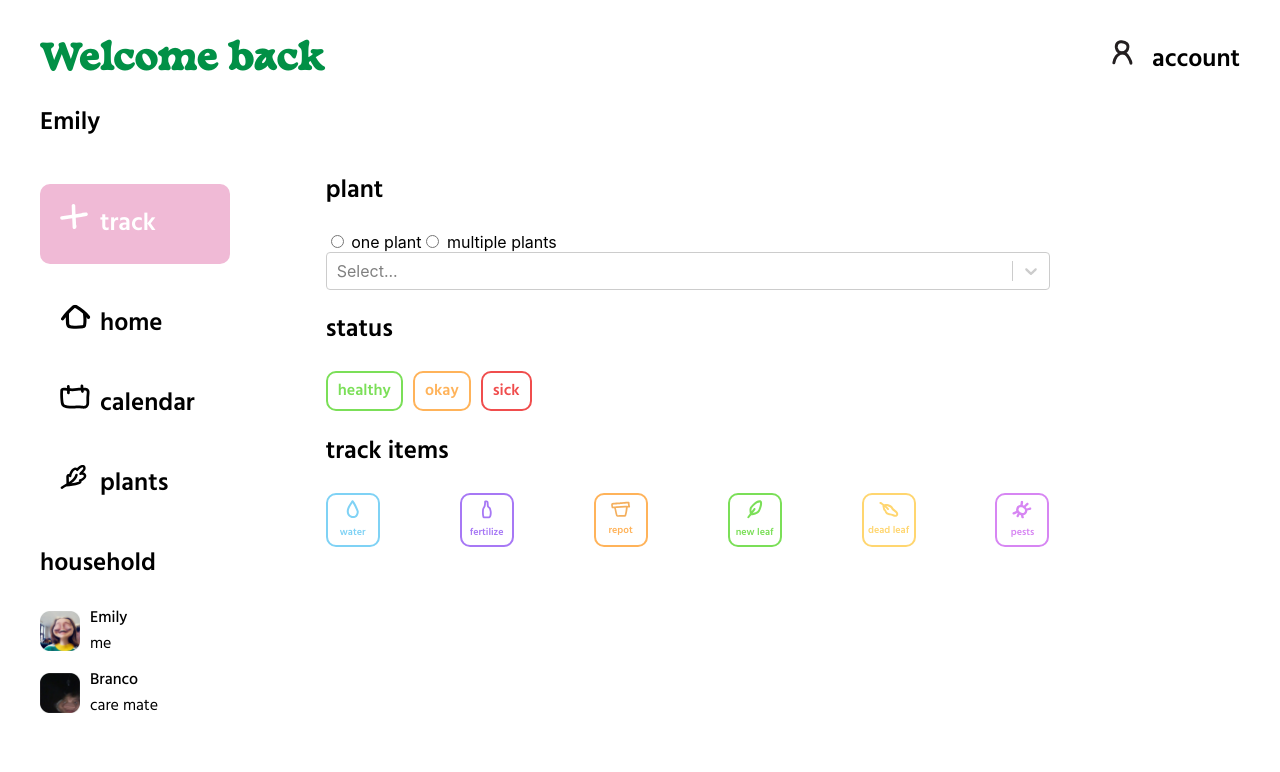
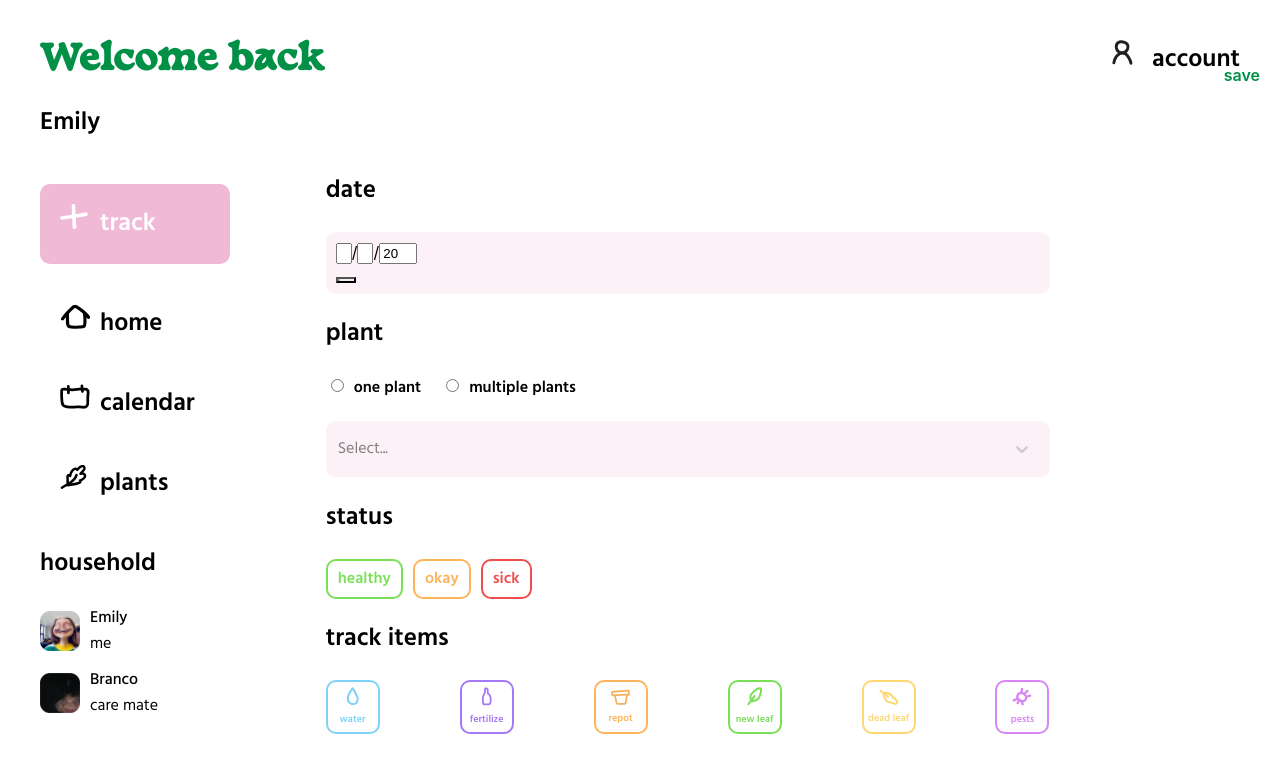
Before and after one commit to emilyberghen/hoya, a React (Create React App) app: page /track in a window 1280 px wide. Shown: the top 772 px of the page. Built offline with nearby package versions, Linux system fonts and the light colour scheme.

Commit message:
update track

```diff
--- a/package.json
+++ b/package.json
@@ -9,6 +9,7 @@
     "node-sass": "^6.0.0",
     "react": "^17.0.2",
     "react-calendar": "^3.4.0",
+    "react-date-picker": "^8.2.0",
     "react-dom": "^17.0.2",
     "react-router-dom": "^5.2.0",
     "react-scripts": "4.0.3",
--- a/src/App.scss
+++ b/src/App.scss
@@ -372,6 +372,64 @@ main {
     color: $red;
     border: 2px solid $red;
   }
+
+  label {
+    font-size: $font-size-m;
+    font-weight: 600;
+    margin-right: $margin-m;
+  }
+  .radio-buttons input {
+    margin-right: $margin-s;
+  }
+
+  .submit {
+    position: absolute;
+    top: 65px;
+    right: $margin-m;
+    font-size: $font-size-m;
+    font-weight: 600;
+    color: $color-primary;
+  }
+
+  .react-date-picker {
+    width: 100%;
+  }
+
+  .react-select {
+    margin-top: $margin-m;
+  }
+
+  .react-date-picker__wrapper,
+  .react-select__control {
+    border: none;
+    background-color: $color-secondary-light;
+    border-radius: $border-radius;
+    padding: $margin-s;
+  }
+
+  .react-date-picker__calendar-button {
+    background-image: url(./icons/calendar.svg);
+    background-size: contain;
+    background-repeat: no-repeat;
+    width: 20px;
+  }
+  .react-date-picker__calendar-button svg {
+    display: none;
+  }
+
+  .react-select__value-container {
+    font-family: "Hind", sans-serif;
+    font-size: $font-size-m;
+    color: $color-dark;
+  }
+
+  .react-date-picker__clear-button,
+  .react-select__indicator-separator {
+    display: none;
+  }
+  .react-select__value-container {
+    padding: 0;
+  }
 }
 
 .plant {
--- a/src/pages/Track.js
+++ b/src/pages/Track.js
@@ -1,10 +1,12 @@
-import React from "react";
+import React, { useState } from "react";
 import Select from "react-select";
+import DatePicker from "react-date-picker";
 
 import data from "./../data/trackItems.json";
 import TrackItems from "./../components/track-items/TrackItems";
 
 const TrackPage = () => {
+  const [value, onChange] = useState(new Date());
   const options = [
     { value: "all plants", label: "all plants" },
     { value: "living room plants", label: "living room plants" },
@@ -13,12 +15,25 @@ const TrackPage = () => {
 
   return (
     <form className="track">
+      <h2>date</h2>
+      <DatePicker onChange={onChange} value={value} />
+
       <h2>plant</h2>
-      <div>
-        <input type="radio" value="one" name="one" /> one plant
-        <input type="radio" value="multiple" name="multiple" /> multiple plants
+      <div className="radio-buttons">
+        <label>
+          <input type="radio" value="one" name="plants" />
+          one plant
+        </label>
+        <label>
+          <input type="radio" value="multiple" name="plants" />
+          multiple plants
+        </label>
       </div>
-      <Select options={options} />
+      <Select
+        options={options}
+        className="react-select"
+        classNamePrefix="react-select"
+      />
 
       <h2>status</h2>
       <div className="status">
@@ -31,6 +46,8 @@ const TrackPage = () => {
       <div className="track-items">
         <TrackItems items={data} />
       </div>
+
+      <div className="submit">save</div>
     </form>
   );
 };
```
Also changed, not shown: 1 other file (tests, documents, lock files or other folders).
